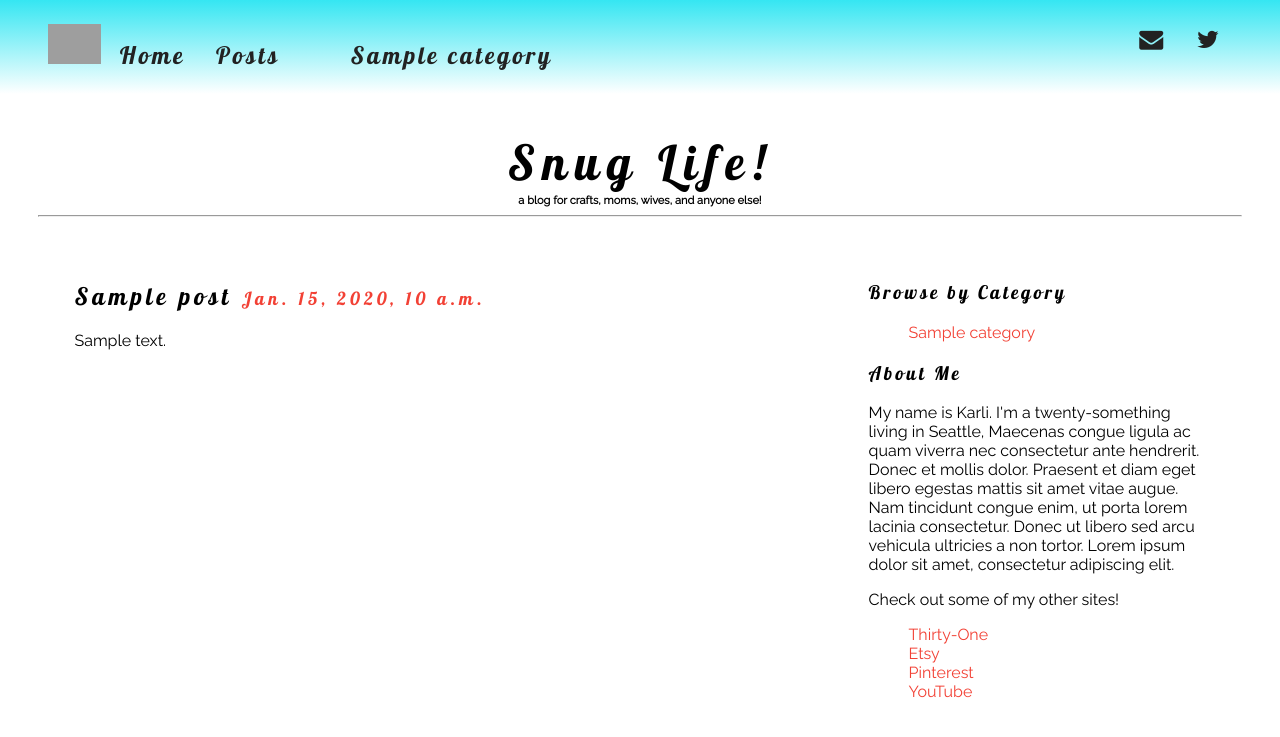
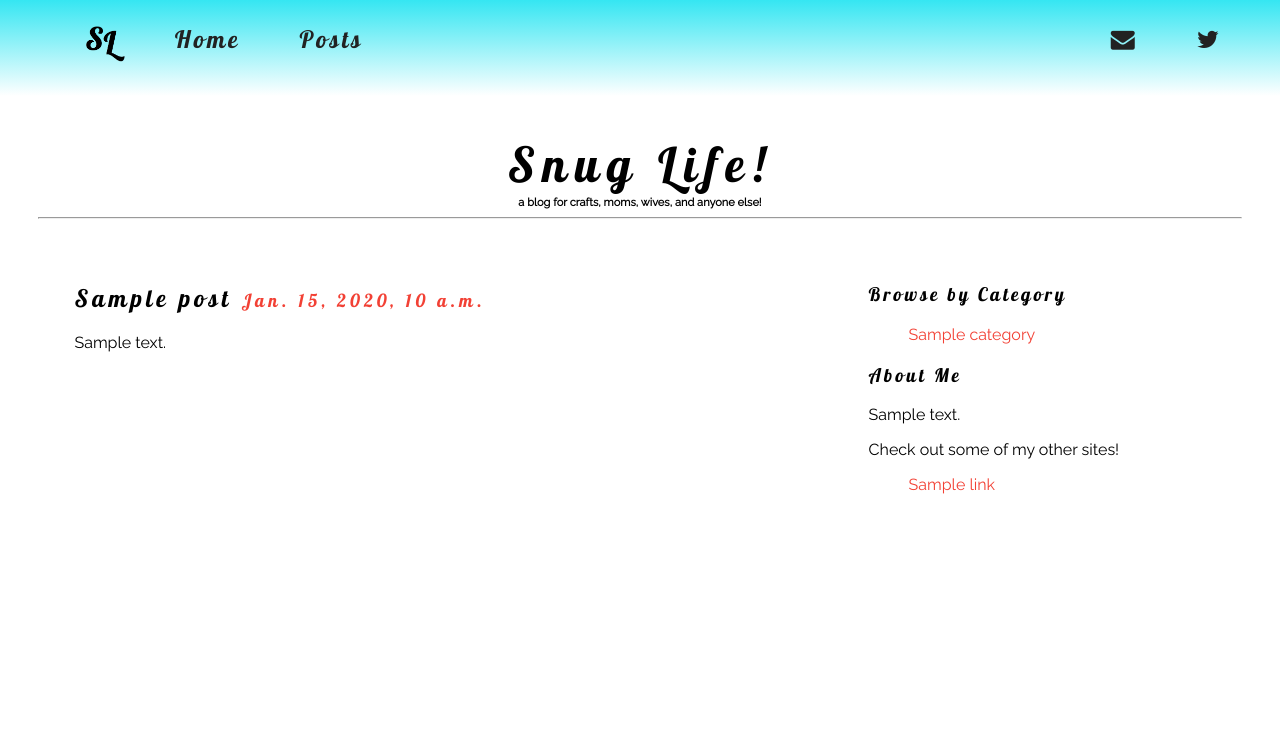
Before and after one commit to jwarren116/karlico, a Django app: template blog/templates/blog/index.html in a window 1280 px wide. Shown: the top 737 px of the page. Run offline with Django 3.2, Linux system fonts and the light colour scheme; the template is opened without the code that fills it: most values are stand-ins (such as "Sample title", 1, 10 or a date in 2020); some libraries are stand-ins or nearby versions; grey boxes are pictures that could not be loaded.

Commit message:
Revert "Revert "Front end""
This reverts commit db27f794c576206bd95af278b9d73251dea18050.

```diff
--- a/blog/templates/blog/detail.html
+++ b/blog/templates/blog/detail.html
@@ -6,6 +6,7 @@
 
   <section>
     <div class="container post">
+      <h5><a href="javascript:history.go(-1)">&lsaquo;&lsaquo; Back</a></h5>
       <h2>{{ post.title }} <small class="date-stamp">{{ post.created }}</small></h2>
 
       {{ post.content|safe|linebreaks }}
--- a/blog/templates/blog/index.html
+++ b/blog/templates/blog/index.html
@@ -25,14 +25,15 @@
     </div>
     <div id="about">
       <h3>About Me</h3>
-      <p>My name is Karli. I'm a twenty-something living in Seattle, Maecenas congue ligula ac quam viverra nec consectetur ante hendrerit. Donec et mollis dolor. Praesent et diam eget libero egestas mattis sit amet vitae augue. Nam tincidunt congue enim, ut porta lorem lacinia consectetur. Donec ut libero sed arcu vehicula ultricies a non tortor. Lorem ipsum dolor sit amet, consectetur adipiscing elit.</p>
+      {{ about.content|safe|linebreaks }}
+      {% if about.link_set.all %}
       <p>Check out some of my other sites!</p>
       <ul id="contact">
-        <li><a href="http://www.mythirtyone.com/karliwarren" target="_blank">Thirty-One</a></li>
-        <li><a href="#" target="_blank">Etsy</a></li>
-        <li><a href="#" target="_blank">Pinterest</li>
-        <li><a href="#" target="_blank">YouTube</li>
+        {% for link in about.link_set.all %}
+        <li><a href="{{ link.link }}" target="_blank">{{ link.name }}</a></li>
+        {% endfor %}
       </ul>
+      {% endif %}
     </div>
   </section>
 
--- a/blog/templates/blog/posts.html
+++ b/blog/templates/blog/posts.html
@@ -4,11 +4,16 @@
 {% block body %}
 
   <section>
+    <h5><a href="javascript:history.go(-1)">&lsaquo;&lsaquo; Back</a></h5>
     {% for post in posts %}
     <div class="container post">
       <h2><a href="{{ post.get_absolute_url }}">{{ post.title }}</a> <small class="date-stamp">{{ post.created }}</small></h2>
       {{ post.content|safe|linebreaks|truncatewords:100 }}
     </div>
+    {% empty %}
+    <div class="container post">
+      <center><h2>Whoops! There are currently no posts in this category.</h2></center>
+    </div>
     {% endfor %}
   </section>
 
--- a/karlico/static/css/main.css
+++ b/karlico/static/css/main.css
@@ -26,25 +26,6 @@ body {
     background-color: #FFF;
     font-family: 'Raleway', sans-serif;
     margin: 0;
-}
-
-nav ul {
-    display: inline-block;
-}
-
-nav ul li {
-    display: inline-block;
-    list-style: none;
-}
-
-nav a {
-    font-size: 1.5em;
-    color: #222;
-    padding: 12px;
-}
-
-nav a:hover {
-    color: #F24135;
 }
 
 section {
@@ -86,6 +67,50 @@ footer {
 
 
 /***************
+NAV BAR
+***************/
+
+nav ul {
+    display: inline-block;
+    position: relative;
+}
+
+nav ul li {
+    float: left;
+    display: inline-block;
+    list-style: none;
+    margin-left: 35px;
+}
+
+nav ul ul {
+    display: none;
+    position: absolute;
+    top: 100%;
+}
+
+nav ul li:hover > ul {
+    display: block;
+    background: #daf8fb;
+}
+
+nav ul ul li {
+    clear: both;
+    white-space: nowrap;
+}
+
+nav a {
+    font-size: 1.5em;
+    color: #222;
+    padding: 12px;
+}
+
+nav a:hover {
+    color: #F24135;
+}
+
+
+
+/***************
 CLASS STUFF
 ***************/
 
@@ -107,7 +132,7 @@ CLASS STUFF
 }
 
 .container {
-    /*margin: 0 7%;*/
+
 }
 
 .date-stamp {
@@ -115,8 +140,15 @@ CLASS STUFF
     font-size: 75%;
 }
 
+.dropdown-link {
+    padding: 4px;
+}
+
+.dropdown-list {
+    margin-left: -35px;
+}
+
 .heading {
-    /*border-bottom: 1px solid black;*/
     display: block;
     margin: 0 auto;
     text-align: center;
@@ -178,3 +210,7 @@ ID STUFF
 #categories a:hover {
     font-weight: 700;
 }
+
+#category-dropdown {
+
+}
--- a/karlico/wsgi.py
+++ b/karlico/wsgi.py
@@ -9,7 +9,7 @@ https://docs.djangoproject.com/en/1.6/howto/deployment/wsgi/
 
 import os
 os.environ.setdefault("DJANGO_SETTINGS_MODULE", "karlico.settings")
-os.environ.setdefault("DJANGO_CONFIGURATION", "Dev")
+os.environ.setdefault("DJANGO_CONFIGURATION", "Prod")
 
 from configurations.wsgi import get_wsgi_application
 application = get_wsgi_application()
--- a/manage.py
+++ b/manage.py
@@ -4,8 +4,8 @@ import sys
 
 if __name__ == "__main__":
     os.environ.setdefault("DJANGO_SETTINGS_MODULE", "karlico.settings")
+    os.environ.setdefault("DJANGO_CONFIGURATION", "Dev")
 
-    os.environ.setdefault("DJANGO_CONFIGURATION", "Dev")
     from configurations.management import execute_from_command_line
 
     execute_from_command_line(sys.argv)
--- a/requirements.txt
+++ b/requirements.txt
@@ -1,3 +1,5 @@
 Django==1.7
 Pillow==2.8.1
+django-configurations==0.8
+sorl-thumbnail==12.2
 wsgiref==0.1.2
```
Also changed, not shown: blog/admin.py (+18 -1 lines), blog/urls.py (+3 -4 lines), blog/views.py (+32 -35 lines), karlico/passenger_wsgi.py (added, +17 -0 lines), blog/migrations/0001_squashed_0004_auto_20150604_1319.py, karlico/static/img/SL.png (added), 1 other file.
